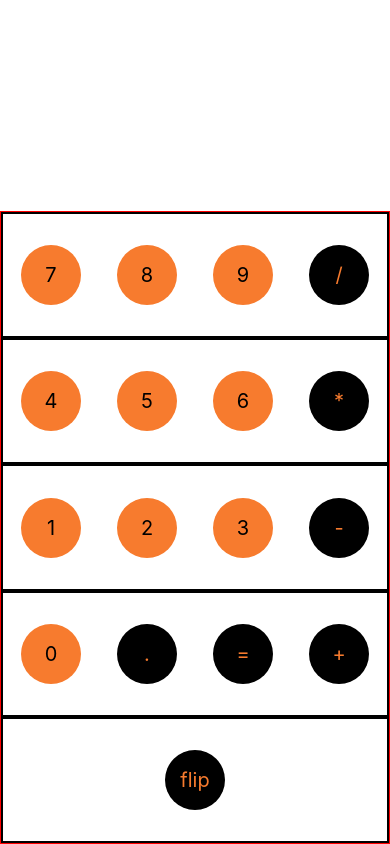
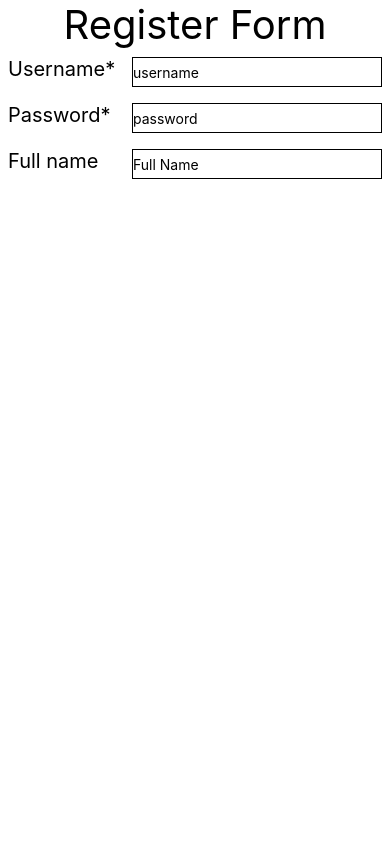
Before and after one commit to PacktPublishing/React-Native-Tips-Tricks-and-Techniques, a React Native app in the folder PlaygroundApp/: screen / in a window 390 px wide. Built offline with nearby package versions, Linux system fonts and the light colour scheme.

Commit message:
add form smart and dumb components

```diff
--- a/PlaygroundApp/src/App.js
+++ b/PlaygroundApp/src/App.js
@@ -1,12 +1,12 @@
 import React from 'react'
 
 import Calculator from './containers/Calculator'
+import RegisterForm from './containers/RegisterForm'
 
 
 export default class App extends React.Component {
     render() {
-        return (
-            <Calculator />
-        )
+        return <RegisterForm />
+        return <Calculator />
     }
 }
--- /dev/null
+++ b/PlaygroundApp/src/components/InputField.js
@@ -0,0 +1,45 @@
+import React from 'react'
+import {
+    View,
+    Text,
+    TextInput,
+    StyleSheet,
+} from 'react-native'
+
+export default
+class InputField extends React.Component {
+    render() {
+        return (
+            <View style={styles.container}>
+                <Text style={styles.label}>
+                    {this.props.title}{this.props.required && '*'}
+                </Text>
+                <TextInput
+                    {...this.props}
+                    style={[styles.input, this.props.style]}
+                    secureTextEntry={this.props.protected}
+                />
+            </View>
+        )
+    }
+}
+InputField.defaultProps = {
+    required: false,
+    protected: false,
+}
+
+const styles = StyleSheet.create({
+    container: {
+        flexDirection: 'row',
+        margin: 8,
+    },
+    label: {
+        flex: 1,
+        fontSize: 20,
+    },
+    input: {
+        flex: 2,
+        height: 30,
+        borderWidth: 1,
+    },
+})
--- /dev/null
+++ b/PlaygroundApp/src/containers/RegisterForm.js
@@ -0,0 +1,62 @@
+import React from 'react'
+import {
+    SafeAreaView,
+    View,
+    Text,
+    StyleSheet,
+} from 'react-native'
+
+import InputField from '../components/InputField'
+
+
+export default
+class RegisterForm extends React.Component {
+    constructor(props) {
+        super(props)
+
+        this.state = {
+            username: null,
+            password: null,
+            fullname: null,
+        }
+    }
+
+    render() {
+        return (
+            <SafeAreaView style={styles.container}>
+                <Text style={styles.title}>Register Form</Text>
+                <InputField
+                    title='Username'
+                    placeholder='username'
+                    required
+                    value={this.state.username}
+                    onChangeText={text => this.setState({ username: text })}
+                />
+                <InputField
+                    title='Password'
+                    placeholder='password'
+                    required
+                    protected
+                    value={this.state.password}
+                    onChangeText={text => this.setState({ password: text })}
+                />
+                <InputField
+                    title='Full name'
+                    placeholder='Full Name'
+                    value={this.state.fullname}
+                    onChangeText={text => this.setState({ fullname: text })}
+                />
+            </SafeAreaView>
+        )
+    }
+}
+
+const styles = StyleSheet.create({
+    container: {
+        flex: 1,
+    },
+    title: {
+        fontSize: 40,
+        textAlign: 'center',
+    },
+})
```
